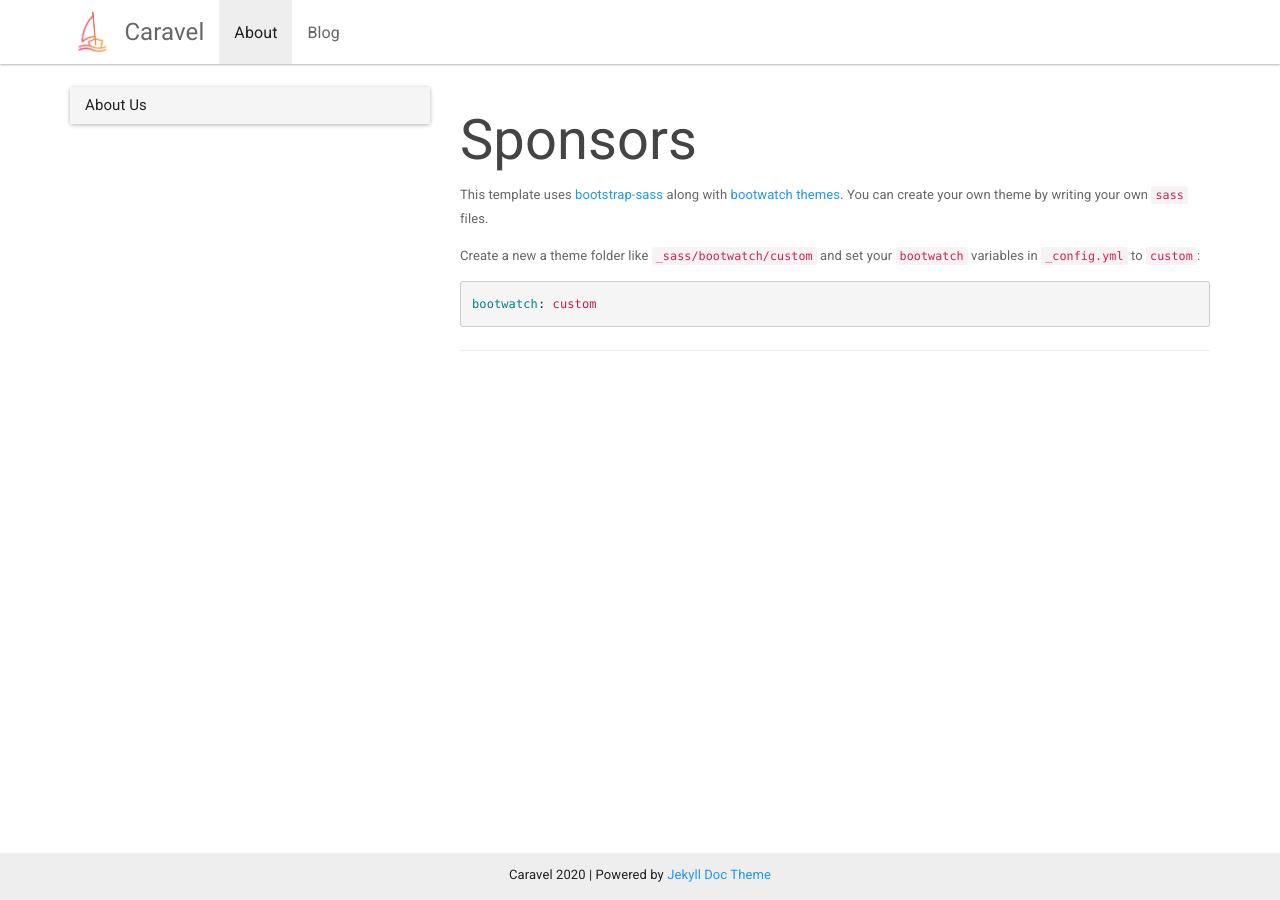
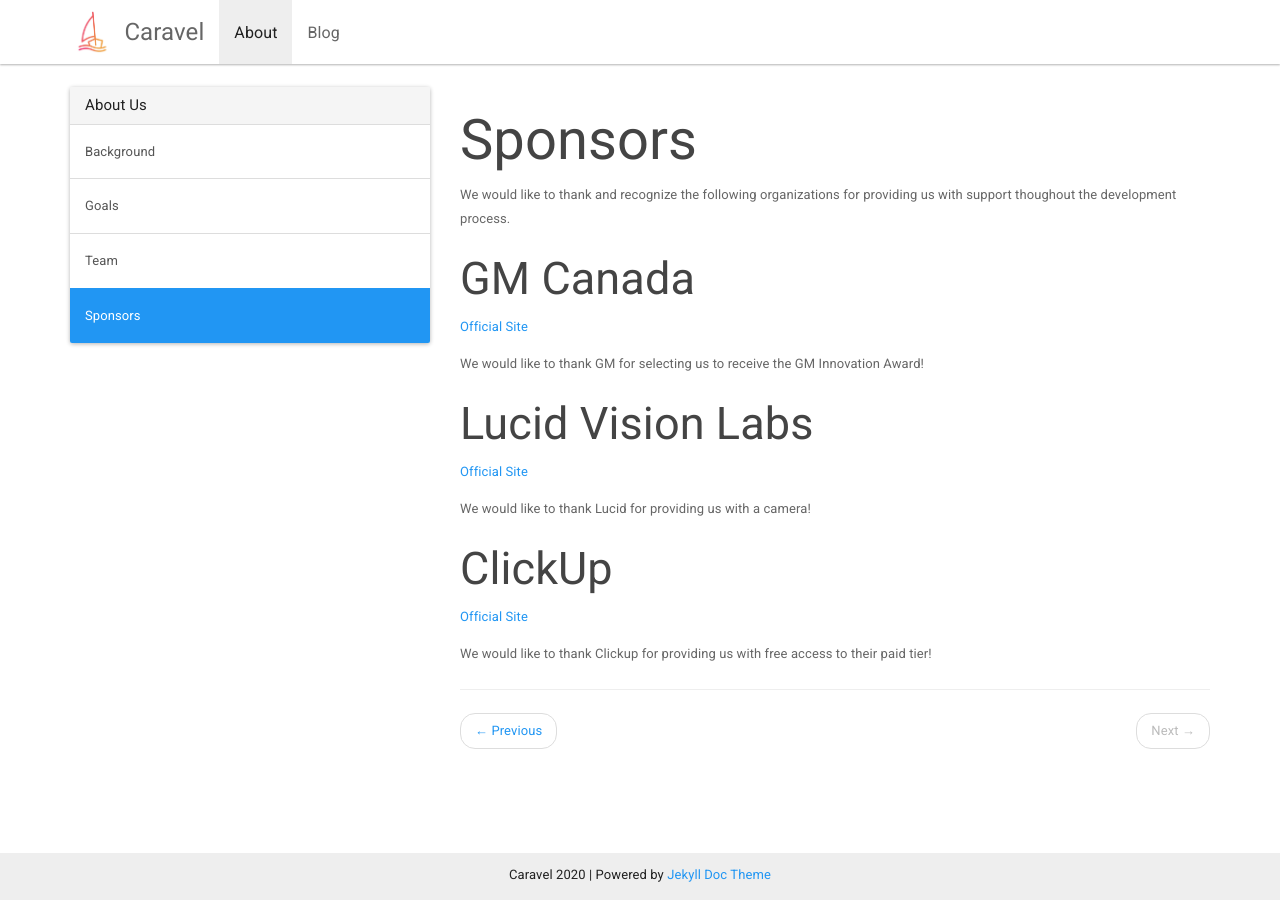
Before and after one commit to gocaravel/gocaravel-site, a Jekyll site: the page built from _docs/sponsors.md, in a window 1280 px wide. Built offline with Jekyll 4.4.1, drawn with Linux system fonts in a browser that asks for light colours.

Commit message:
Sponsors

````diff
--- a/_data/docs.yml
+++ b/_data/docs.yml
@@ -3,3 +3,4 @@
   - home
   - goals
   - team
+  - sponsors
--- a/_docs/sponsors.md
+++ b/_docs/sponsors.md
@@ -3,11 +3,23 @@
 permalink: /docs/sponsors/
 ---
 
-This template uses [bootstrap-sass](https://github.com/twbs/bootstrap-sass) along with [bootwatch themes](https://bootswatch.com/3).
-You can create your own theme by writing your own `sass` files.
+We would like to thank and recognize the following organizations for providing
+us with support thoughout the development process.
 
-Create a new a theme folder like `_sass/bootwatch/custom` and set your `bootwatch` variables in `_config.yml` to `custom`:
+## GM Canada
 
-```yaml
-bootwatch: custom
-```
+[Official Site](https://www.gm.ca/en/home.html)
+
+We would like to thank GM for selecting us to receive the GM Innovation Award!
+
+## Lucid Vision Labs
+
+[Official Site](https://thinklucid.com/)
+
+We would like to thank Lucid for providing us with a camera!
+
+## ClickUp
+
+[Official Site](https://clickup.com/)
+
+We would like to thank Clickup for providing us with free access to their paid tier!
````
